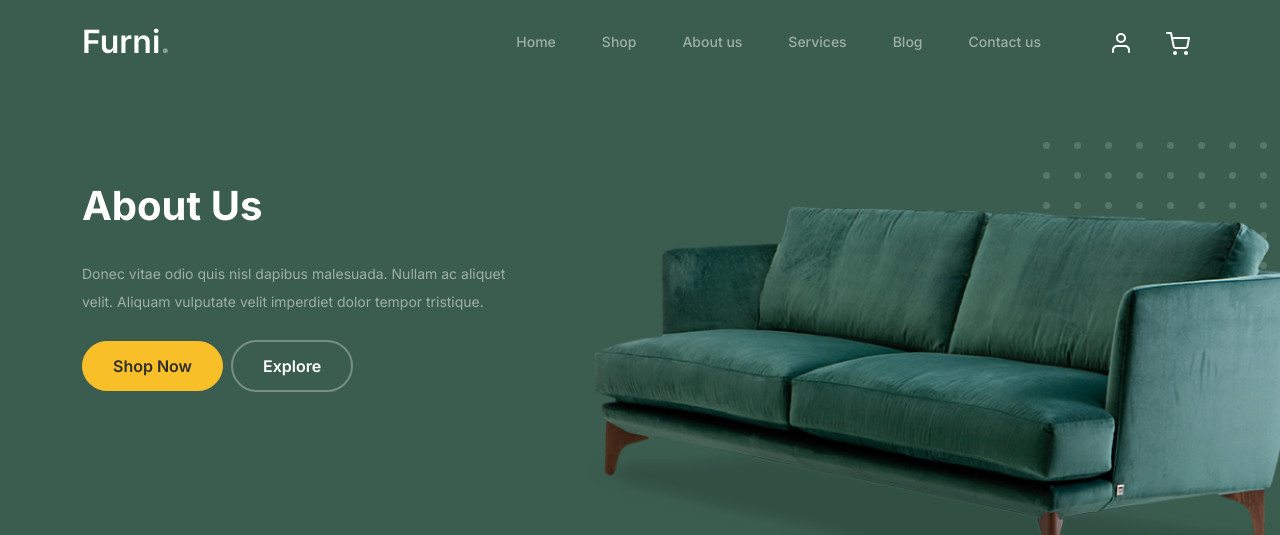
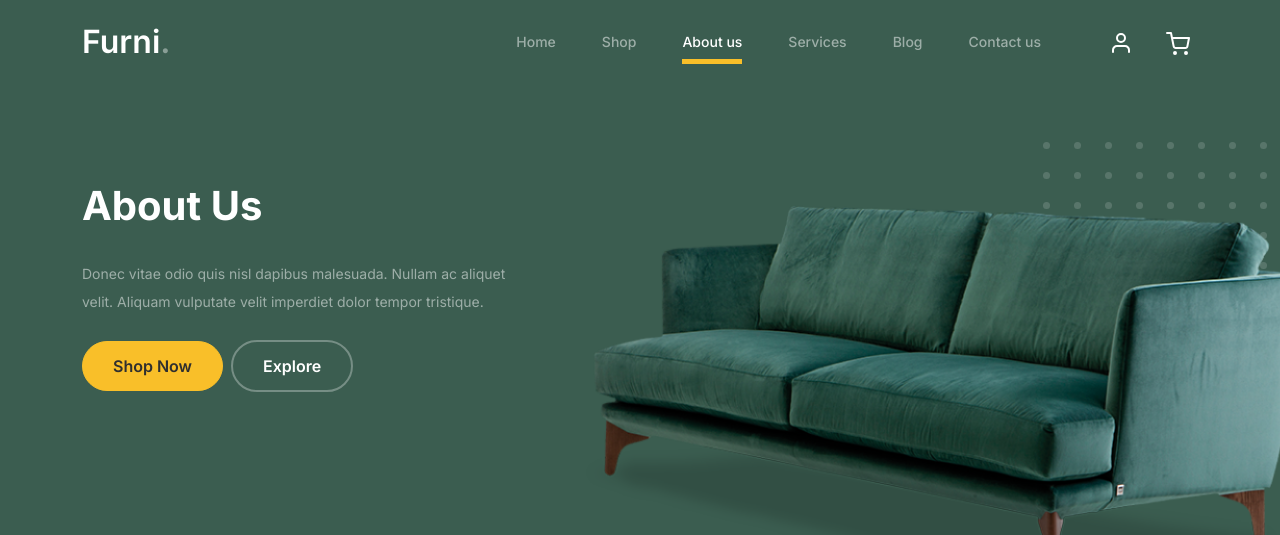
Before and after one commit to Enolley/Furni, a Django app: page /about in a window 1280 px wide; the page is wider, and only the part inside the window is pictured. Shown: the top 535 px of that part. Run offline with Django 4.2, Linux system fonts and the light colour scheme; some libraries are stand-ins or nearby versions.

Commit message:
Active link

```diff
--- a/client/static/css/style.css
+++ b/client/static/css/style.css
@@ -76,7 +76,7 @@ a {
       opacity: 1; }
       .custom-navbar .custom-navbar-nav li a:hover:before {
         width: calc(100% - 16px); }
-    .nav-item .active  {
+   .custom-navbar .custom-navbar-nav li .active  {
     opacity: 1; }
     .custom-navbar .custom-navbar-nav li .active:before  {
       width: calc(100% - 16px); }
--- a/client/templates/layout.html
+++ b/client/templates/layout.html
@@ -24,7 +24,7 @@
 		<nav class="custom-navbar navbar navbar navbar-expand-md navbar-dark bg-dark" arial-label="Furni navigation bar">
 
 			<div class="container">
-				<a class="navbar-brand" href="index.html">Furni<span>.</span></a>
+				<a class="navbar-brand" href="{% url 'client:Index' %}">Furni<span>.</span></a>
 
 				<button class="navbar-toggler" type="button" data-bs-toggle="collapse" data-bs-target="#navbarsFurni" aria-controls="navbarsFurni" aria-expanded="false" aria-label="Toggle navigation">
 					<span class="navbar-toggler-icon"></span>
@@ -32,21 +32,23 @@
 
 				<div class="collapse navbar-collapse" id="navbarsFurni">
 					<ul class="custom-navbar-nav navbar-nav ms-auto mb-2 mb-md-0">
-						<li class="nav-item {% if navbar == 'index' %} active {% endif %}">
-							<a class="nav-link" href="{% url 'client:Index' %}">Home</a>
+						<li class="nav-item">
+							<a class="nav-link {% if navbar == 'index' %} active {% endif %}" href="{% url 'client:Index' %}">Home</a>
 						</li>
-						<li class="{% if navbar == 'shop' %} active {% endif %}"><a class="nav-link {% if navbar == 'shop' %} active {% endif %}" href="{% url 'client:Shop' %}">Shop</a></li>
-						<li class="{% if navbar == 'about' %} active {% endif %}">
-                            <a class="nav-link" href="{% url 'client:About' %}">About us</a>
+						<li>
+                            <a class="nav-link {% if navbar == 'shop' %} active {% endif %}" href="{% url 'client:Shop' %}">Shop</a>
                         </li>
-						<li class="{% if navbar == 'services' %} active {% endif %}">
-                            <a class="nav-link" href="{% url 'client:Services' %}">Services</a>
+						<li>
+                            <a class="nav-link {% if navbar == 'about' %} active {% endif %}" href="{% url 'client:About' %}">About us</a>
                         </li>
-						<li class="{% if navbar == 'blog' %} active {% endif %}">
-                            <a class="nav-link" href="{% url 'client:Blog' %}">Blog</a>
+						<li>
+                            <a class="nav-link {% if navbar == 'services' %} active {% endif %}" href="{% url 'client:Services' %}">Services</a>
                         </li>
-						<li class="{% if navbar == 'contact' %} active {% endif %}">
-                            <a class="nav-link " href="{% url 'client:Contact' %}">Contact us</a>
+						<li>
+                            <a class="nav-link {% if navbar == 'blog' %} active {% endif %}" href="{% url 'client:Blog' %}">Blog</a>
+                        </li>
+						<li>
+                            <a class="nav-link {% if navbar == 'contact' %} active {% endif %}" href="{% url 'client:Contact' %}">Contact us</a>
                         </li>
 					</ul>
 
```
